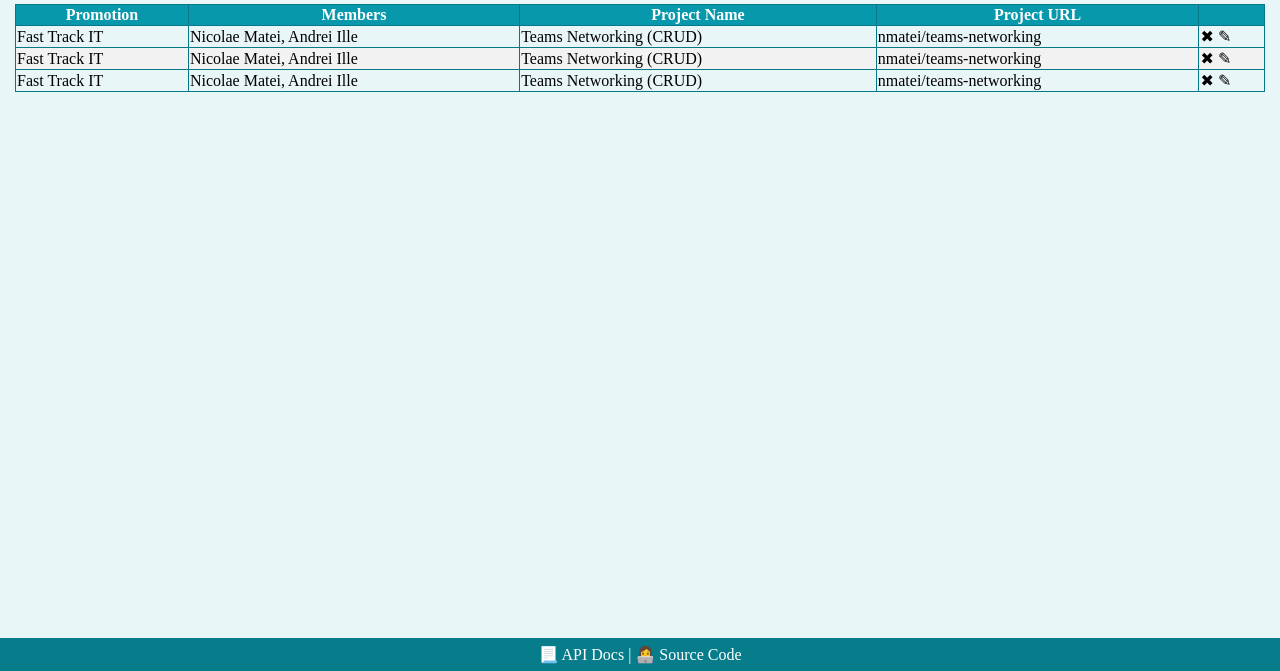
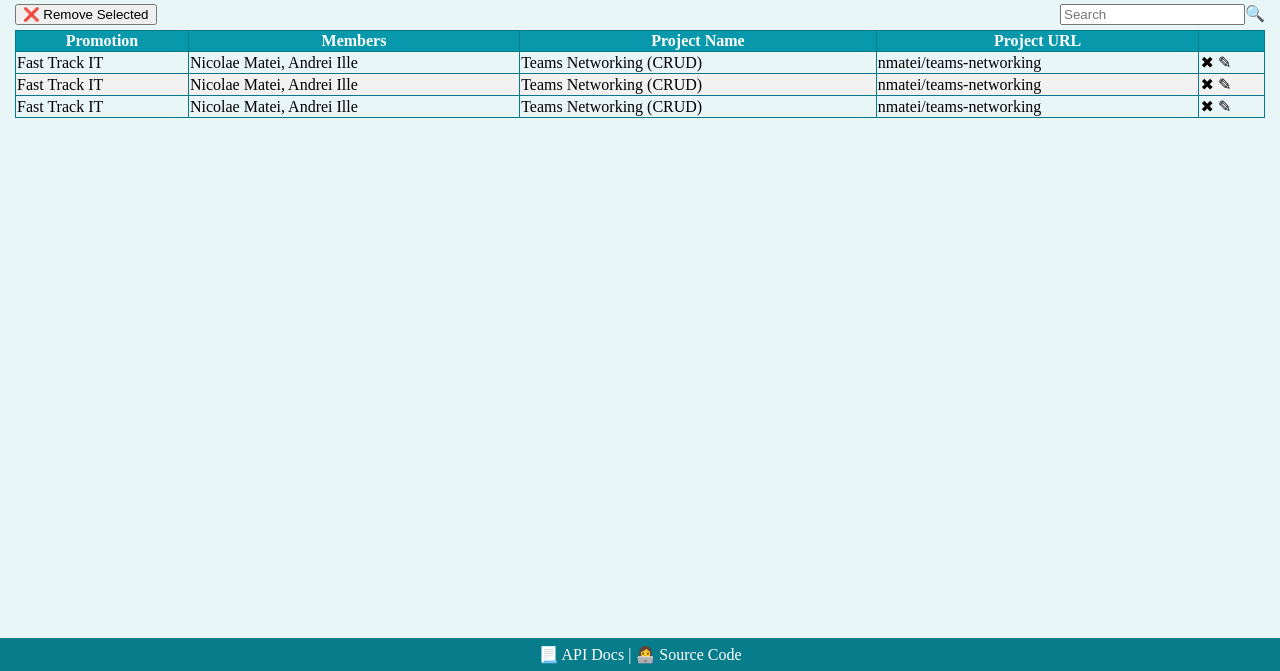
Before and after one commit to siminabichir/teams-networking, a website: page src/index.html in a window 1280 px wide. Shown: the part 129-800 px from the top of the page. Drawn offline with Linux system fonts and the light colour scheme.

Commit message:
add tbar

```diff
--- a/src/index.html
+++ b/src/index.html
@@ -17,6 +17,11 @@
       </div>
     </header>
     <section id="main">
+      <div class="tbar">
+        <div><button>❌ Remove Selected</button></div>
+        <div class="tfill"></div>
+        <div><input type="search" name="search" id="search" placeholder="Search" />🔍</div>
+      </div>
       <table id="teamsTable">
         <thead>
           <tr>
--- a/src/style.css
+++ b/src/style.css
@@ -69,3 +69,13 @@ footer {
 #teamsTable tr:nth-child(even) {
   background-color: #f2f2f2;
 }
+
+.tbar {
+  display: flex;
+  flex-direction: row;
+  padding: 0 0 5px 0;
+}
+
+.tfill {
+  flex: 1;
+}
```
